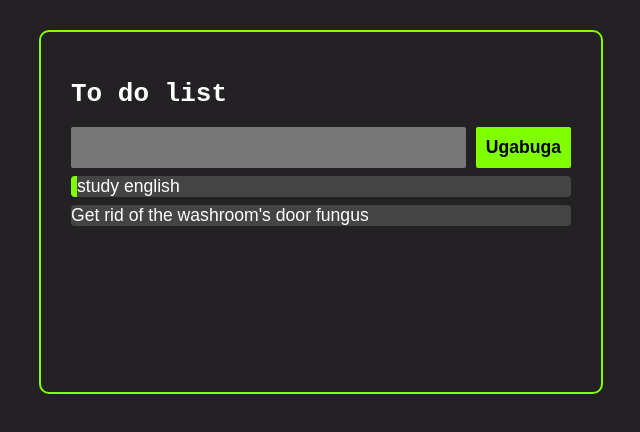
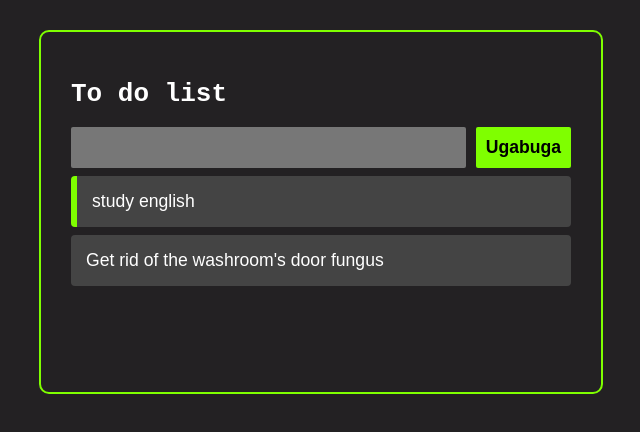
Before and after one commit to Marco-Antonio-Furtado/lista-react, a React (Create React App) app: page / in a window 1280 px wide. Shown: the top 432 px of the page, without its empty margins (319-959 px from the left). Built offline with nearby package versions, Linux system fonts and the light colour scheme.

Commit message:
retirando a classe task

```diff
--- a/src/styles/task.css
+++ b/src/styles/task.css
@@ -8,9 +8,8 @@
     align-items: center;
     font-family: sans-serif;
     font-size: 1.1em;
+    padding: 15px;
+    cursor: pointer;
+
 
 }
-
-.task{
-    padding: 0px 0px 0px 15px;
-}
```
